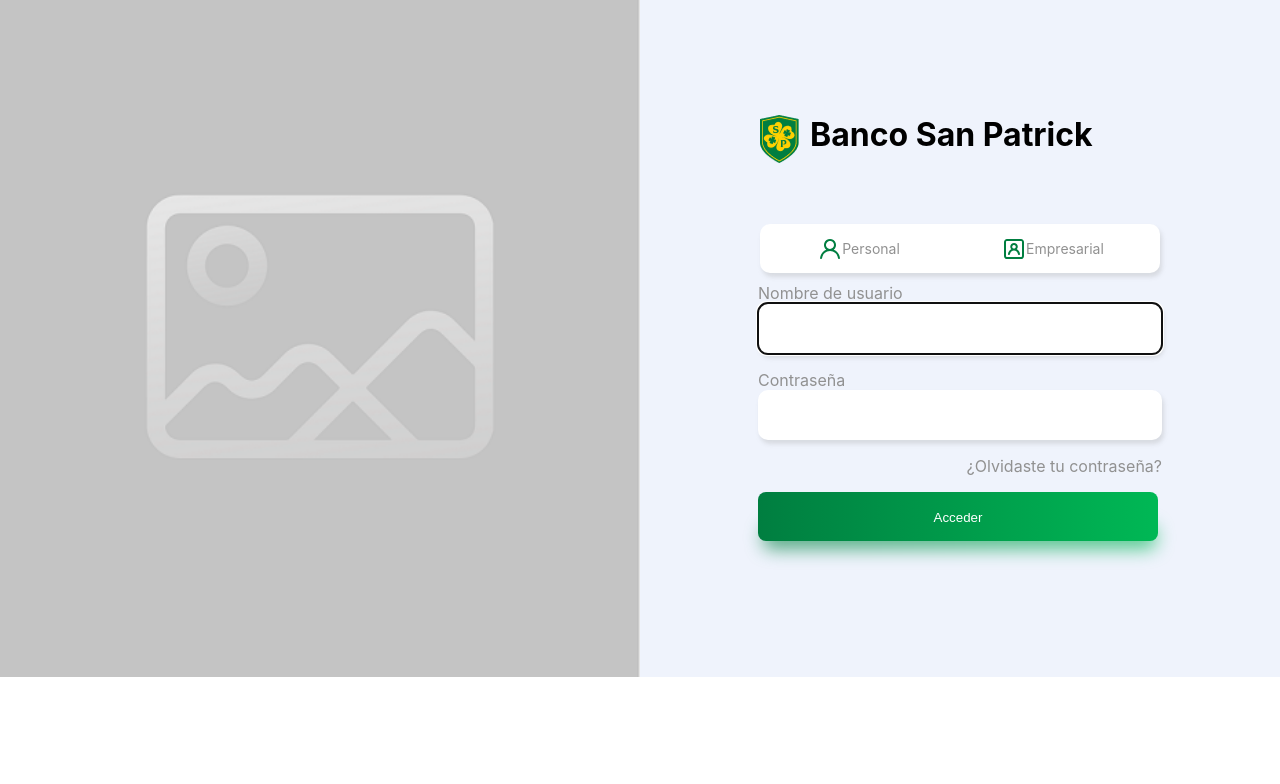
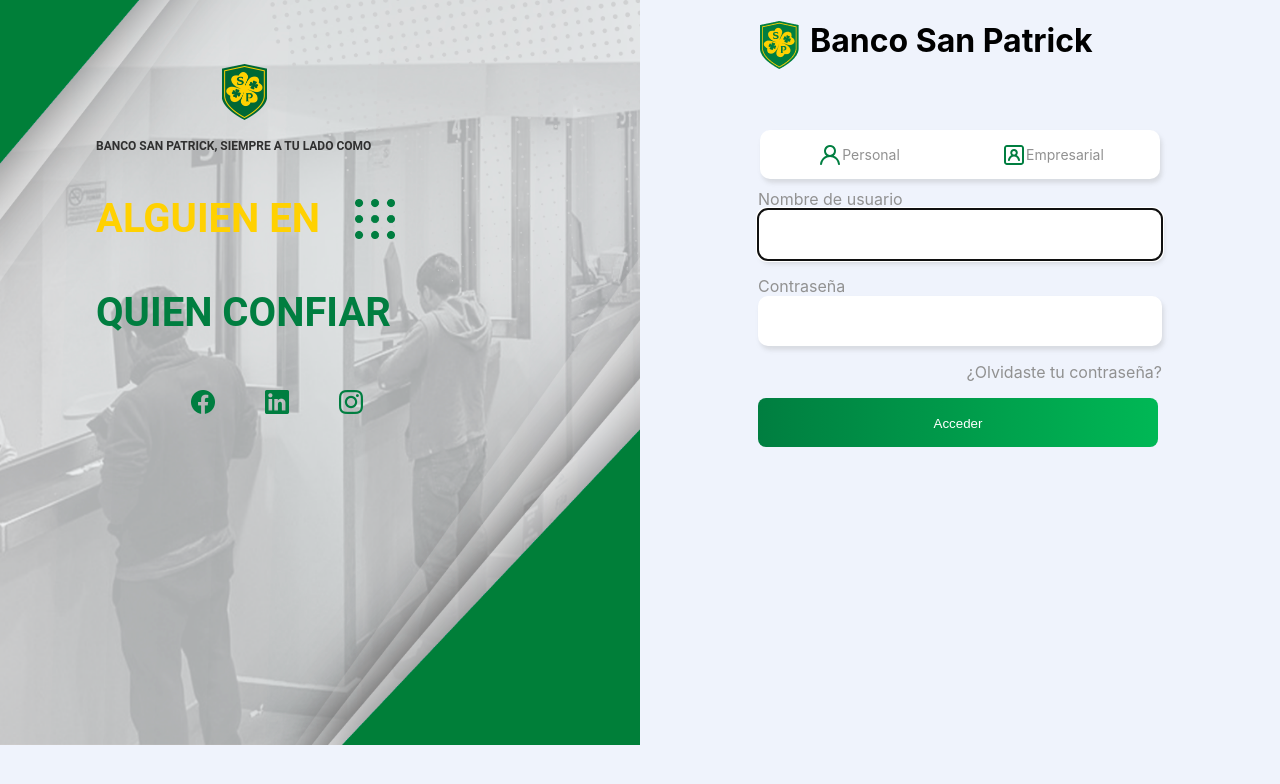
Before and after one commit to mikelmulti460/BancoSaintPatrickProjectFE, a React app in the folder Front-end/: page / in a window 1280 px wide. Built offline with nearby package versions, Linux system fonts and the light colour scheme.

Commit message:
Lado izquierdo login

```diff
--- a/Front-end/src/login/login.css
+++ b/Front-end/src/login/login.css
@@ -2,18 +2,21 @@
   --color-theme: rgb(145, 145, 145);
 }
 
-.img {
-  float: left;
+#root{
+  position:fixed; top:0px; left:0px;bottom:0px; right:0px;  margin:0px;
 }
-
-.cardlogin {
-  transform: translateY(20%);
-}
-
 .general {
   overflow: hidden;
   background-color: #eff3fc;
-  overflow-y: auto;
+  display: inline-block;
+  width: 100%;
+  height: 100%;
+}
+
+.wrapper{
+  display: inline-block;
+  height: 100%;
+  width: 100%;
 }
 .list-container {
   margin: 0px auto;
@@ -95,19 +98,19 @@ a {
   text-decoration: none;
   color: var(--color-theme);
 }
-.division {
-  width: 50%;
+
+.containerIzquierdo {
+  display: table;
   float: left;
 }
-.img.division img {
-  width: 100%;
-  flex: 1;
+.containerIzquierdo, .containerDerecho{
+  width: 50%;
+  height: 100%;
 }
-
-.img.division {
-  display: -ms-flex;
-  display: -webkit-flex;
-  display: flex;
+.containerDerecho{
+left: 50%;
+background-color: #eff3fc;
+float: left;
 }
 
 .cardlogin.division .lists {
@@ -199,19 +202,102 @@ a {
   background: #eff3fc;
 }
 
-@media only screen and (max-width: 880px) {
+.slogan{
+  font-family: 'Roboto';
+  font-style: normal;
+  font-weight: 700;
+  /*font-size: 24px;*/
+  font-size: 12px;
+  line-height: 28px;
+  text-transform: uppercase;
+
+  /* Tertiary Color Text */
+
+  color: #303030;
+}
+
+.slogan2, .slogan3{
+
+font-family: 'Roboto';
+font-style: normal;
+font-weight: 700;
+/*font-size: 80px;*/
+font-size: 40px;
+line-height: 94px;
+text-transform: uppercase;
+
+}
+/* Secondary Color */
+.slogan2{
+color: #FFD101;
+top: 283px;
+float: left;
+}
+.slogan3{
+  color: #007E40;
+  top: 383px;
+  clear: both;
+  }
+.slogan2 p,.slogan3 p{
+  margin: 0;
+}
+.group102{
+  float:left;
+  margin-top: 27px;
+  margin-left: 35px;
+}
+
+.group102 img{
+  width: 40px;
+}
+.logoIzquierda{
+  /*width: 594px;*/
+  width: 297px;
+}
+
+.logoIzquierda img{
+  margin: 0 auto;
+/*  width: 89px;*/
+  width: 44.5px;
+  display: block;
+}
+
+.containerIzquierdo{
+  background-image: url("../img/portada.png");
+  background-repeat: no-repeat;
+  background-size: 100% auto;
+}
+
+.redesSociales{
+  margin-left: 95px;
+  margin-top: 30px;
+}
+
+.linkedin, .instagram{
+  margin-left: 50px;
+}
+
+.clearDiv{
+  clear: both;
+}
+
+.img.division {
+  width: 70%;
+  margin: 0 auto;
+  margin-top: 10%;
+}
+
+.facebook, .linkedin, .instagram{
+  width: 24px;
+}
+
+@media only screen and (max-width: 937px) {
+  .containerIzquierdo {
+    display: none;
+  }
   .container{
     width: 408px;
     margin: auto;
-  }
-  .img.division {
-    display: none;
-  }
-  .formulario {
-    display: inherit;
-  }
-  .list-container, .logoMasTitulo {
-    margin: inherit;
   }
   .cardlogin.division{
     width: 100vw;
@@ -254,5 +340,7 @@ a {
   width: 100vw;
   margin-left: 0px;
 }
-
+.formulario{
+  display: block;
 }
+}
--- a/Front-end/src/login/login.js
+++ b/Front-end/src/login/login.js
@@ -1,14 +1,18 @@
 import "./login.css";
 import { useRef, useState, useEffect, useContext } from "react";
 import AuthContext from "./AuthProvider";
-import frame from "../img/frame1.png";
+import Facebook from "../img/Facebook.png";
 import React from "react";
 import { ReactComponent as Account } from "../img/account.svg";
 import { ReactComponent as Account_1 } from "../img/account_1.svg";
 import Logo from "../img/LogoSanPatrick.png";
+import Logo2 from "../img/logo2.png";
+import Group102 from "../img/Group102.png";
 import axios from "./axios";
+import Linkedin from "../img/Linkedin.png";
+import Instagram from "../img/Instagram.png";
 
-  function cuentaSeleccionada(e){
+function cuentaSeleccionada(e) {
   e.preventDefault();
 }
 
@@ -23,8 +27,6 @@ const Login = () => {
   const [Pin, setPin] = useState("");
   const [errMsg, setErrMsg] = useState("");
   const [sucess, setSucess] = useState("");
-
-
 
   useEffect(() => {
     userRef.current.focus();
@@ -82,26 +84,62 @@ const Login = () => {
         </section>
       ) : (
         <div className="general">
-          <div className="container">
           <div className="wrapper">
+            <div className="containerIzquierdo">
               <div className="img division">
-            <img src={frame} />
+                <div className="logoIzquierda">
+                  <img src={Logo2} />
                 </div>
+                <div>
+                  <p className="slogan">
+                    BANCO SAN PATRICK, SIEMPRE A TU LADO COMO
+                  </p>
+                </div>
+                <div className="sloganMasGrupo">
+                  <div className="slogan2">
+                    <p>ALGUIEN EN</p>
+                  </div>
+                  <div className="group102">
+                    <img src={Group102} />
+                  </div>
+                </div>
+                <div className="slogan3">
+                  <p>QUIEN CONFIAR</p>
+                </div>
+                <div className="redesSociales">
+                  <img className="facebook" src={Facebook} />
+                  <img className="linkedin" src={Linkedin} />
+                  <img className="instagram" src={Instagram} />
+                </div>
+              </div>
+            </div>
+            <div className="containerDerecho">
               <div className="cardlogin division">
                 <div className="logoMasTitulo">
                   <img src={Logo} />
-              <h1 className="titulo"><span className="primeraLinea">Banco</span><span className="segundaLinea"> San Patrick</span></h1>
+                  <h1 className="titulo">
+                    <span className="primeraLinea">Banco</span>
+                    <span className="segundaLinea"> San Patrick</span>
+                  </h1>
                 </div>
                 <div className="list-container">
                   <ul className="lists">
                     <li>
-                  <a href="#" className="tipo-ingr" onClick={cuentaSeleccionada}>
+                      <a
+                        href="#"
+                        className="tipo-ingr"
+                        onClick={cuentaSeleccionada}
+                      >
                         <Account className="iconosCuentas" />
                         <span className="botonCardLogin">Personal</span>
                       </a>
                     </li>
                     <li>
-                  <a href="#" className="tipo-ingr" onClick={cuentaSeleccionada}>
+                      <a
+                        href="#"
+                        className="tipo-ingr"
+                        onClick={cuentaSeleccionada}
+                      >
                         <Account_1 className="iconosCuentas" />
                         <span className="botonCardLogin">Empresarial</span>
                       </a>
@@ -111,7 +149,7 @@ const Login = () => {
                 <div className="formulario" onSubmit={handleSubmit}>
                   <form>
                     <div>
-                  <label >Nombre de usuario</label >
+                      <label>Nombre de usuario</label>
                     </div>
                     <input
                       type="text"
@@ -122,7 +160,7 @@ const Login = () => {
                       value={CardNumber}
                     />
                     <div>
-                  <label >Contraseña</label>
+                      <label>Contraseña</label>
                     </div>
                     <input
                       type="password"
@@ -136,11 +174,11 @@ const Login = () => {
                     <button className="btn-acceder">Acceder</button>
                     <div className="sombra"></div>
                   </form>
-              <div>
+                  <div></div>
                 </div>
               </div>
             </div>
-          </div>
+            <div className="clearDiv"></div>
           </div>
         </div>
       )}
```
Also changed, not shown: Front-end/src/img/Facebook.png (added), Front-end/src/img/Group102.png (added), Front-end/src/img/Instagram.png (added), Front-end/src/img/Linkedin.png (added), Front-end/src/img/logo2.png (added). Lines whose indentation alone changed are shown as unchanged.
